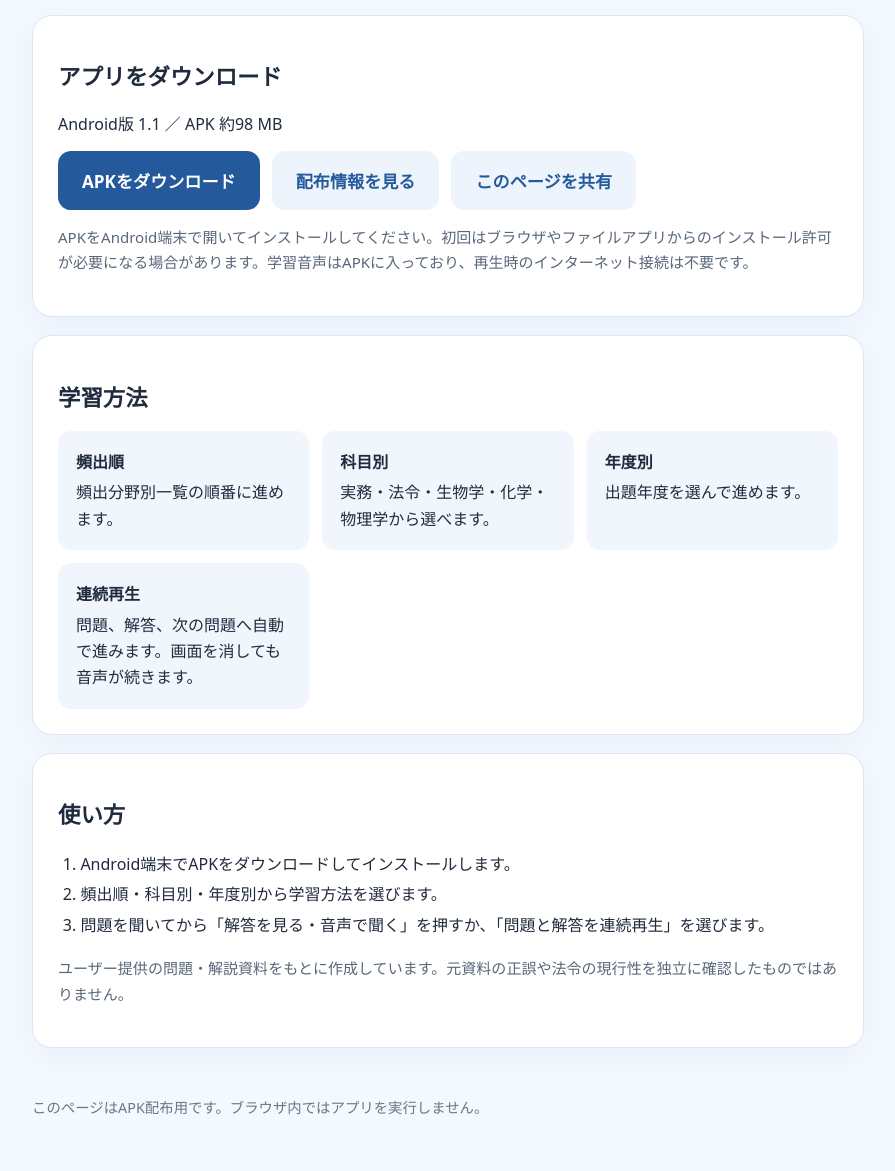
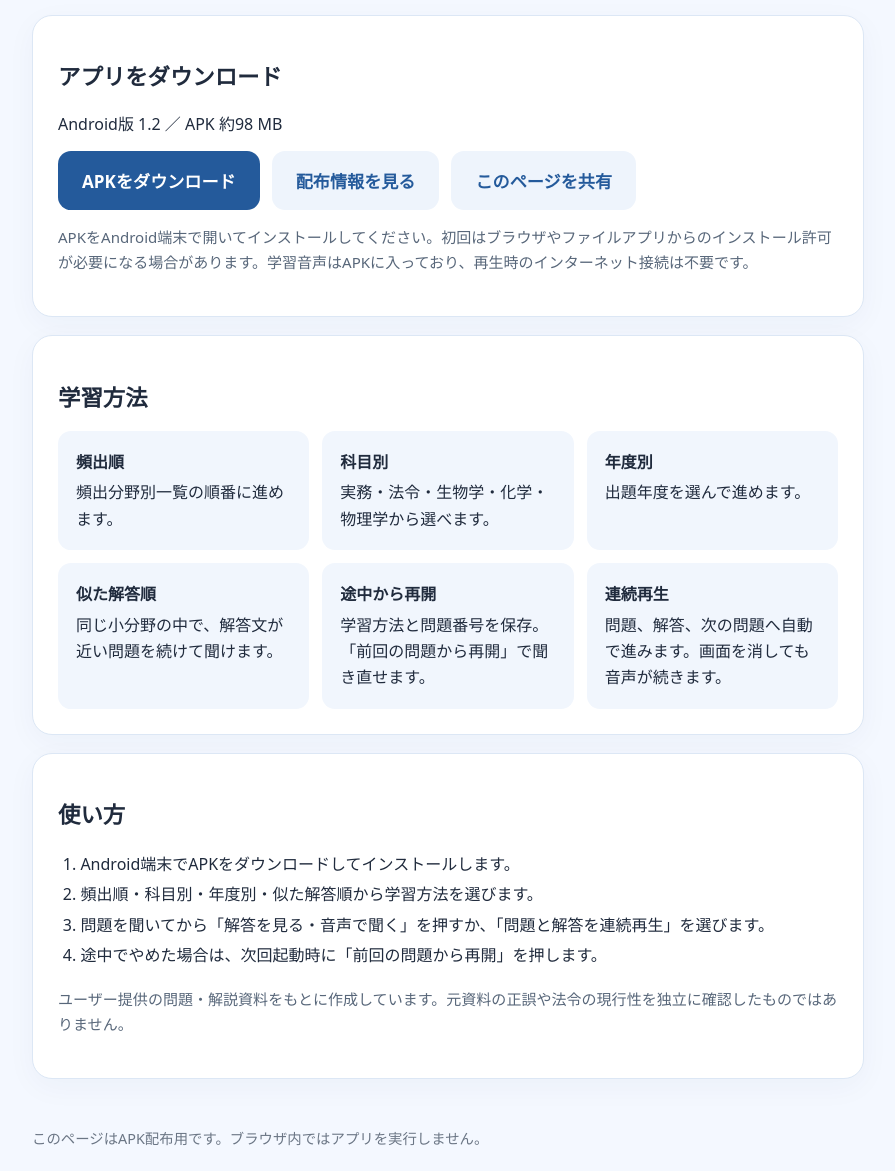
Before and after one commit to ZAKKAZKAZ/ri-exam-audio, a plain HTML site: page index.html in a window 1280 px wide. Shown: the part 339-1510 px from the top of the page, without its empty margins (192-1087 px from the left). Drawn offline with Linux system fonts and the light colour scheme.

Commit message:
Describe resume and similar-answer study mode

```diff
--- a/index.html
+++ b/index.html
@@ -29,7 +29,7 @@
   </header>
   <section class="card">
     <h2>アプリをダウンロード</h2>
-    <p>Android版 1.1 ／ APK 約98 MB</p>
+    <p>Android版 1.2 ／ APK 約98 MB</p>
     <div class="actions">
       <a class="button" href="https://github.com/ZAKKAZKAZ/ri-exam-audio/releases/download/v1.1/RI_Kakomon_Audio_1.1.apk">APKをダウンロード</a>
       <a class="button secondary" href="https://github.com/ZAKKAZKAZ/ri-exam-audio/releases/tag/v1.1">配布情報を見る</a>
@@ -43,6 +43,8 @@
       <div><strong>頻出順</strong>頻出分野別一覧の順番に進めます。</div>
       <div><strong>科目別</strong>実務・法令・生物学・化学・物理学から選べます。</div>
       <div><strong>年度別</strong>出題年度を選んで進めます。</div>
+      <div><strong>似た解答順</strong>同じ小分野の中で、解答文が近い問題を続けて聞けます。</div>
+      <div><strong>途中から再開</strong>学習方法と問題番号を保存。「前回の問題から再開」で聞き直せます。</div>
       <div><strong>連続再生</strong>問題、解答、次の問題へ自動で進みます。画面を消しても音声が続きます。</div>
     </div>
   </section>
@@ -50,8 +52,9 @@
     <h2>使い方</h2>
     <ol>
       <li>Android端末でAPKをダウンロードしてインストールします。</li>
-      <li>頻出順・科目別・年度別から学習方法を選びます。</li>
+      <li>頻出順・科目別・年度別・似た解答順から学習方法を選びます。</li>
       <li>問題を聞いてから「解答を見る・音声で聞く」を押すか、「問題と解答を連続再生」を選びます。</li>
+      <li>途中でやめた場合は、次回起動時に「前回の問題から再開」を押します。</li>
     </ol>
     <p class="meta">ユーザー提供の問題・解説資料をもとに作成しています。元資料の正誤や法令の現行性を独立に確認したものではありません。</p>
   </section>
```
